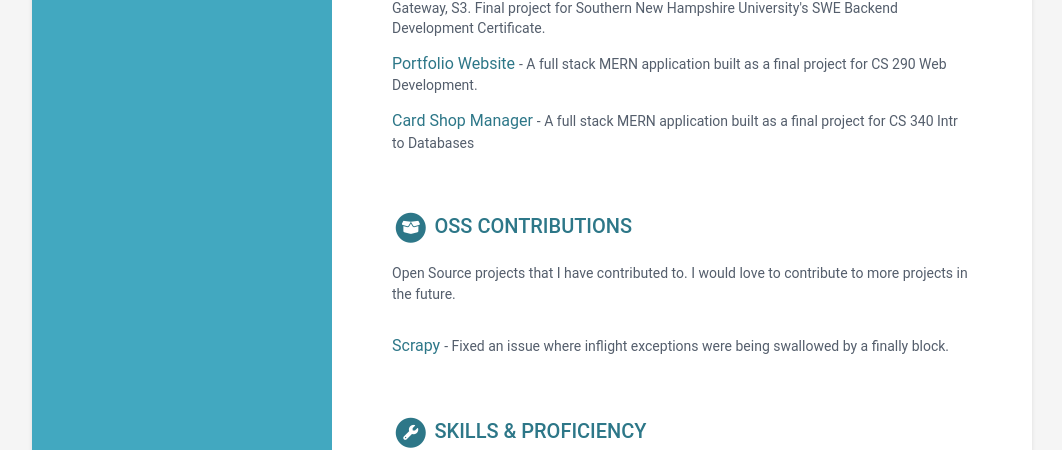
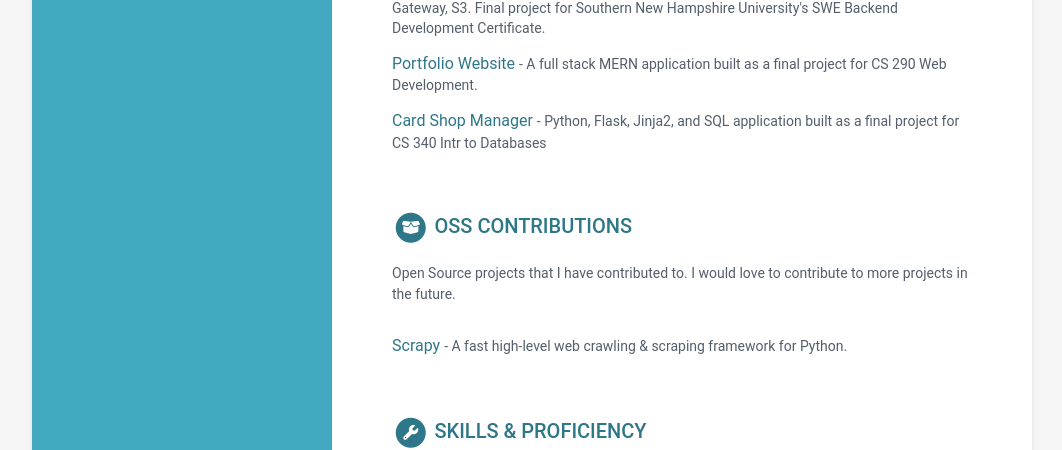
Before and after one commit to nicklaustrup/nicklaustrup.github.io, a Jekyll site: the page built from index.html, in a window 1280 px wide. Shown: the part 1185-1635 px from the top of the page, without its empty margins (108-1170 px from the left). Built offline with Jekyll 4.4.1, drawn with Linux system fonts in a browser that asks for light colours.

Commit message:
fixed a typo

```diff
--- a/_data/data.yml
+++ b/_data/data.yml
@@ -138,7 +138,7 @@ projects:
 
   - title: Card Shop Manager
     link: "https://github.com/nicklaustrup/card-shop-dba"
-    tagline: "A  full stack MERN application built as a final project for CS 340 Intr to Databases"
+    tagline: "Python, Flask, Jinja2, and SQL application built as a final project for CS 340 Intr to Databases"
 
 oss:
   title: OSS Contributions
@@ -147,7 +147,7 @@ oss:
   contributions:
   - title: Scrapy
     link: "https://github.com/scrapy/scrapy"
-    tagline: "Fixed an issue where inflight exceptions were being swallowed by a finally block."
+    tagline: "A fast high-level web crawling & scraping framework for Python."
 
 # publications:
 #   title:
```
